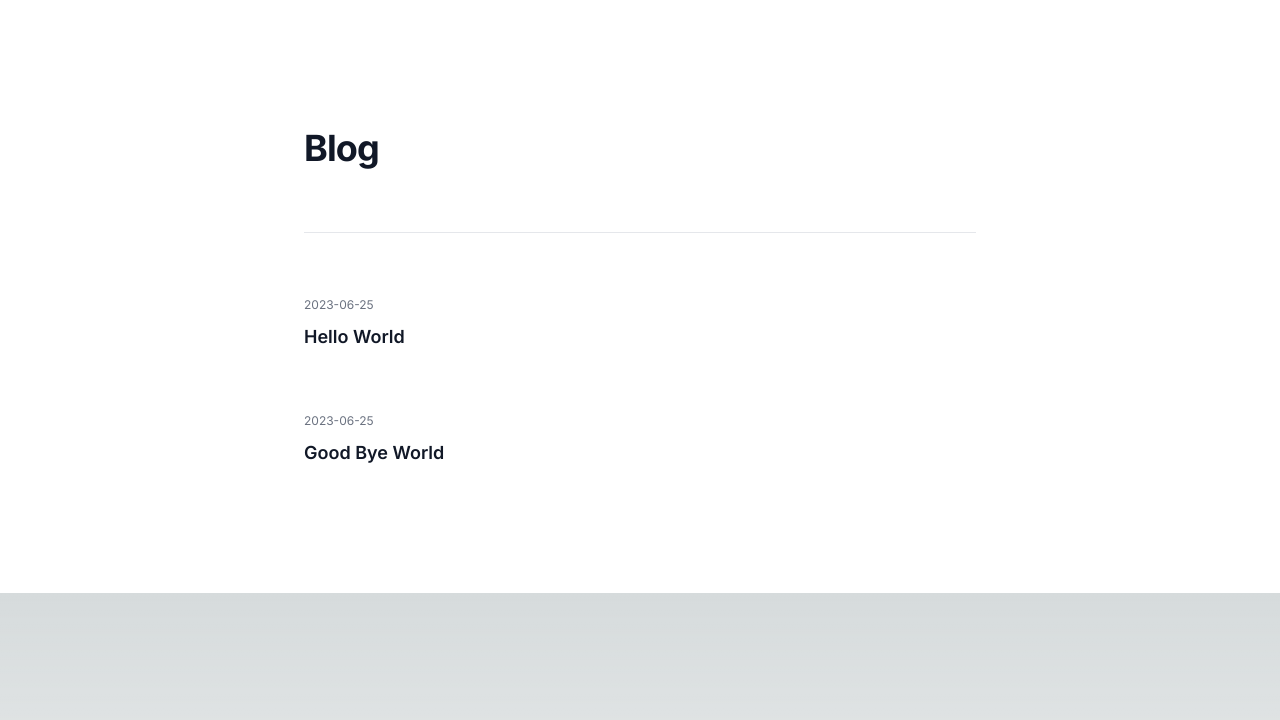
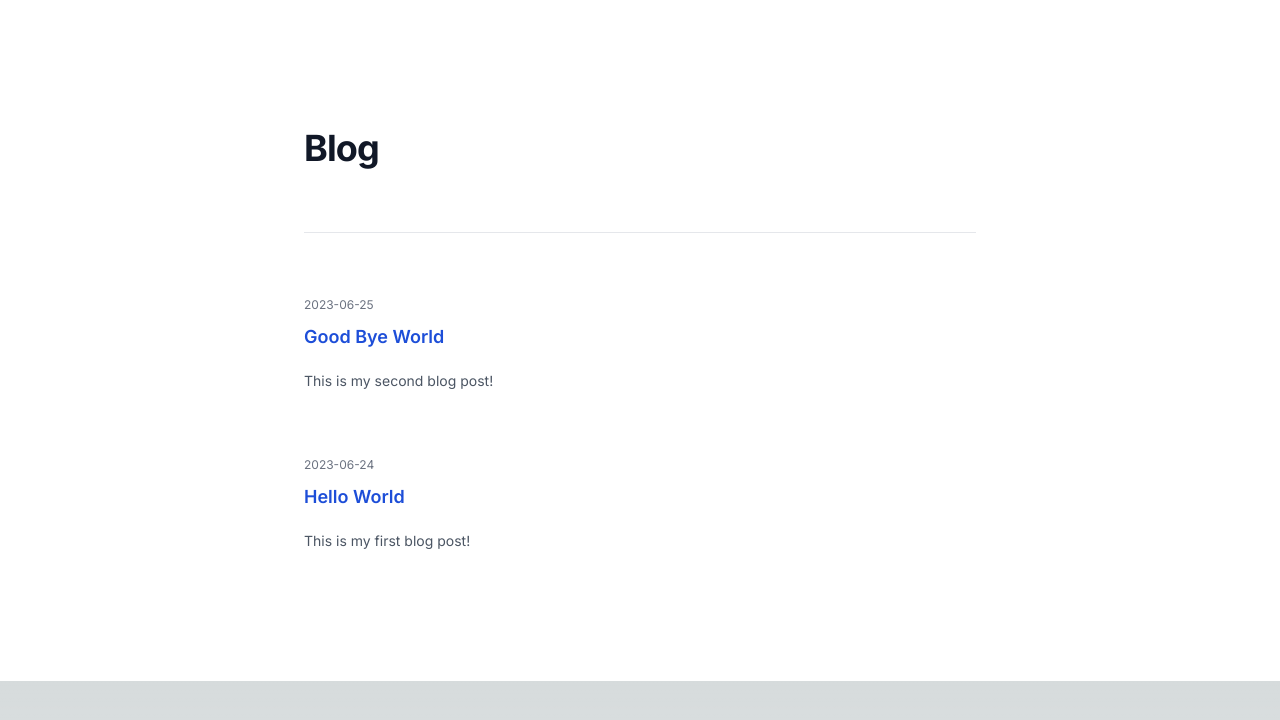
Before and after one commit to tmasuyama1114/nextjs-app-router-blog, a Next.js app: page / in a window 1280 px wide. Shown: the top 720 px of the page. Built offline with nearby package versions, Linux system fonts and the light colour scheme.

Commit message:
Sort blog posts by date and display post description

```diff
--- a/app/page.js
+++ b/app/page.js
@@ -3,22 +3,28 @@ import path from 'path';
 import matter from 'gray-matter';
 import Link from 'next/link';
 
-export default function Blogs() {
+export default async function Blogs() {
   // contentディレクトリ内のマークダウンファイル一覧を取得
   const postsDirectory = path.join(process.cwd(), 'content');
   const fileNames = fs.readdirSync(postsDirectory);
 
-  // ファイルの中身を取得
-  const posts = fileNames.map((fileName) => {
+  // 各ファイルの中身を取得
+  const posts = await Promise.all(
+    fileNames.map(async (fileName) => {
       const filePath = path.join(postsDirectory, fileName);
       const fileContents = fs.readFileSync(filePath, 'utf8');
       const { data } = matter(fileContents);
 
+      // slugとfrontmatter(title, date, description)を取得
       return {
         slug: fileName.replace('.md', ''),
         frontmatter: data,
       };
-  });
+    })
+  ).then((posts) =>
+    // 最新日付順に並び替え
+    posts.sort((a, b) => new Date(b.frontmatter.date) - new Date(a.frontmatter.date))
+  );
 
   return (
     <div className="bg-white py-24 sm:py-32">
@@ -32,17 +38,24 @@ export default function Blogs() {
                 className="flex max-w-xl flex-col items-start justify-between"
               >
                 <div className="group relative">
+                  {/* 日付を表示 */}
                   <div class="flex items-center gap-x-4 text-xs">
                     <div class="text-gray-500">{post.frontmatter.date}</div>
                   </div>
-                  <h3 className="mt-3 text-lg font-semibold leading-6 text-gray-900 group-hover:text-gray-600">
+                  {/* 記事タイトル・リンク */}
+                  <h3 className="mt-3 text-lg font-semibold leading-6 text-blue-700 group-hover:text-blue-400">
                     <Link
                       href={`/blog/${post.slug}`}
-                      className="mt-3 text-lg font-semibold leading-6 text-gray-900 group-hover:text-gray-600"
+                      className="mt-3 text-lg font-semibold leading-6 text-blue-700 group-hover:text-blue-400"
                     >
                       {post.frontmatter.title}
                     </Link>
                   </h3>
+                  {/* 記事説明文を表示 */}
+                  <p
+                    className="mt-5 line-clamp-3 text-sm leading-6 text-gray-600"
+                    dangerouslySetInnerHTML={{ __html: `${post.frontmatter.description}` }}
+                  ></p>
                 </div>
               </article>
             ))}
--- a/content/hello-world.md
+++ b/content/hello-world.md
@@ -1,6 +1,7 @@
 ---
 title: Hello World
-date: "2023-06-25"
+date: "2023-06-24"
+description: "This is my first blog post!"
 ---
 
 # 見出し1
--- a/content/hello-world2.md
+++ b/content/hello-world2.md
@@ -1,10 +1,9 @@
 ---
 title: Good Bye World
 date: "2023-06-25"
+description: "This is my second blog post!"
 ---
 
-# 見出し1
-
-## 見出し2
+## 見出し
 
 This is my second blog post!
```
Lines whose indentation alone changed are shown as unchanged.
